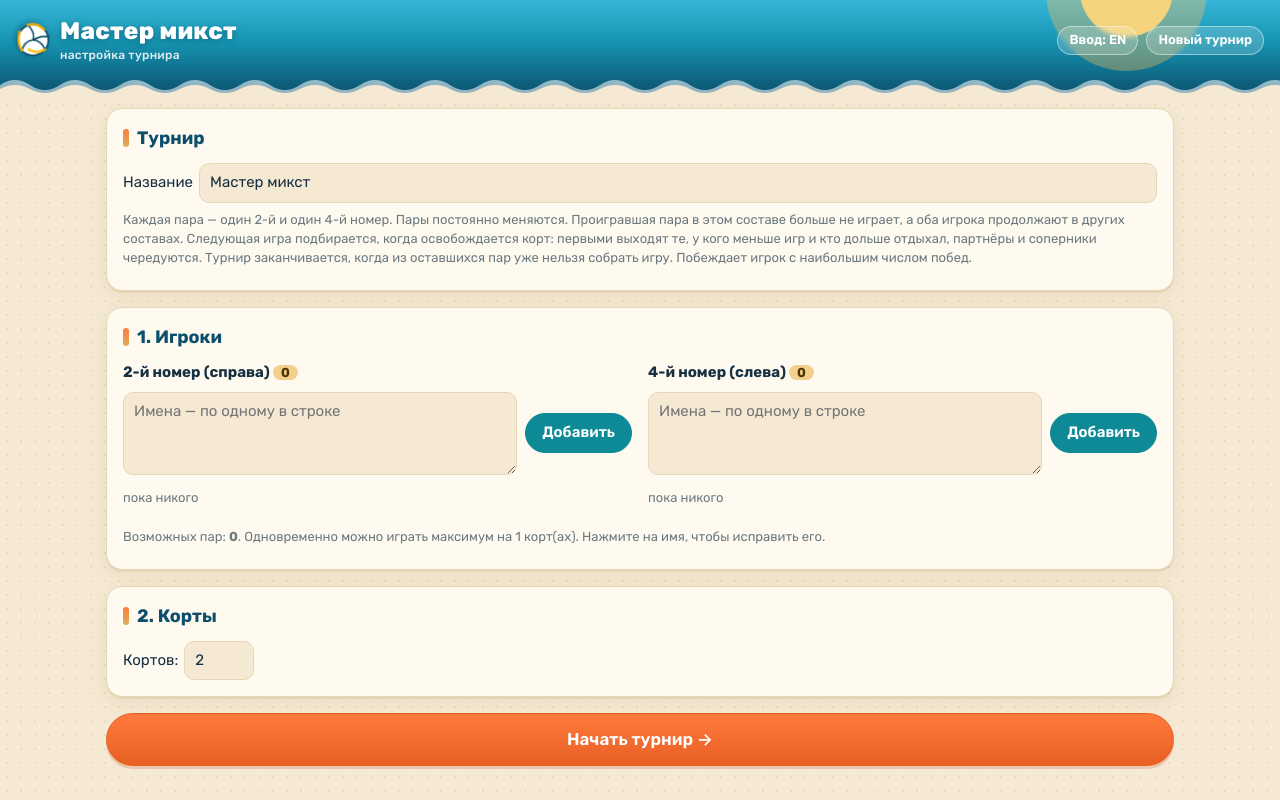
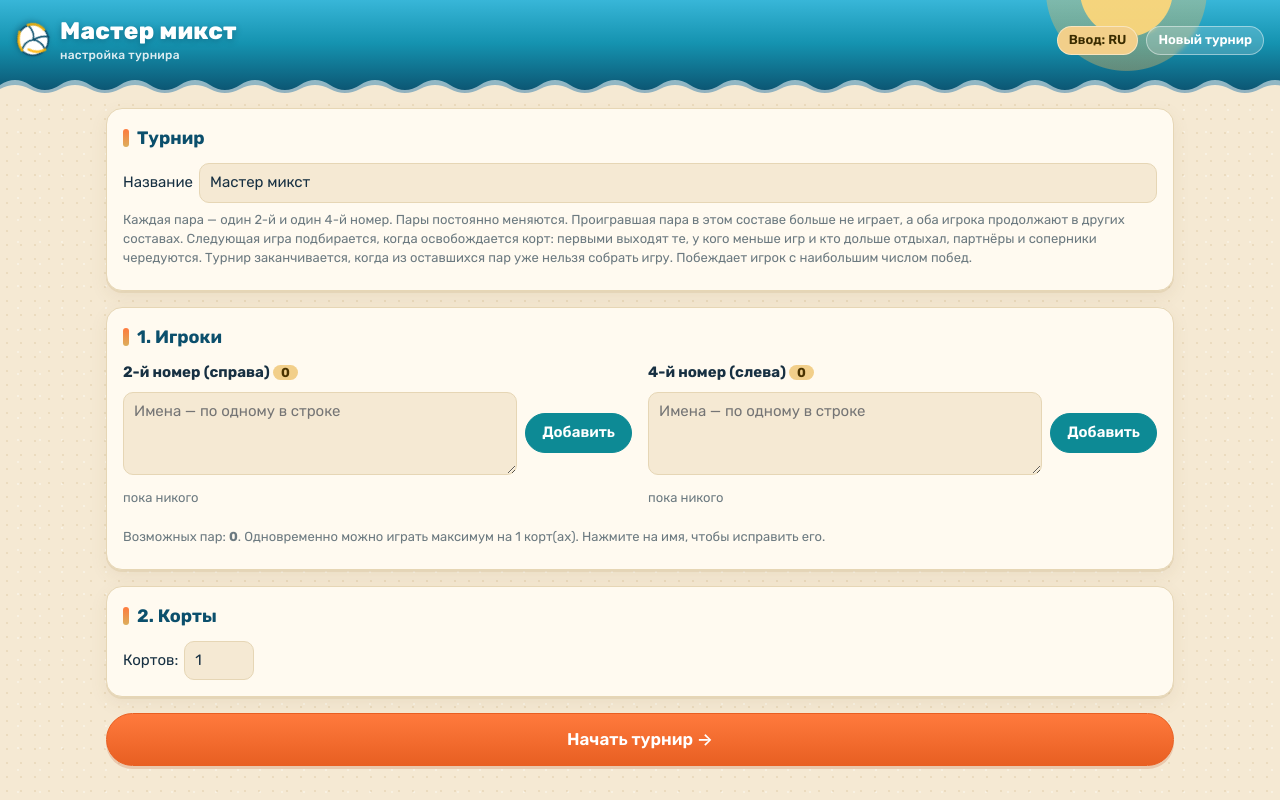
Before and after one commit to SemenKos/master-mix, a plain HTML site: page index.html in a window 1280 px wide. Drawn offline with Linux system fonts and the light colour scheme.

Commit message:
Add files via upload

```diff
--- a/index.html
+++ b/index.html
@@ -142,7 +142,7 @@ tr.top td{background:rgba(255,209,102,.3)}
 <body>
 <header>
   <h1><svg viewBox="0 0 64 64" aria-hidden="true"><circle cx="32" cy="32" r="29" fill="#fff" stroke="#0b4f6c" stroke-width="3"/><path d="M32 3c-6 10-6 22 0 29s18 9 28 4M32 32c-8 3-15 12-16 25M32 32C22 28 12 20 9 12" fill="none" stroke="#0b4f6c" stroke-width="3" stroke-linecap="round"/><path d="M32 3c10 4 17 13 19 24M60 36c-3 11-12 20-24 25M16 57C7 51 2 40 4 28" fill="none" stroke="#ffb703" stroke-width="5" stroke-linecap="round" opacity=".85"/></svg><span id="title">Мастер микст</span></h1>
-  <button class="btn sm" id="kb" onclick="toggleRu()" title="Печатать русскими буквами, даже если в системе стоит английская раскладка (переключение: F2)">Ввод: EN</button>
+  <button class="btn sm" id="kb" onclick="toggleRu()" title="Печатать русскими буквами, даже если в системе стоит английская раскладка (переключение: F2)">Ввод: RU</button>
   <button class="btn sm" onclick="newTournament()">Новый турнир</button>
 </header>
 <main id="app"></main>
@@ -157,7 +157,7 @@ const POS = { 2: '2-й номер (справа)', 4: '4-й номер (слев
 function newState() {
   return {
     stage: 'setup', name: 'Мастер микст', players: [], pairs: [], matches: [], tab: 'now',
-    settings: { bestOf: 1, pointsTo: 21, lastTo: 15, courts: 2 },
+    settings: { bestOf: 1, pointsTo: 21, lastTo: 15, courts: 1 },
   };
 }
 function load() { try { const s = localStorage.getItem(LS); return s ? JSON.parse(s) : null; } catch (e) { return null; } }
@@ -358,11 +358,12 @@ const RU_KEYS = {
   KeyA: 'ф', KeyS: 'ы', KeyD: 'в', KeyF: 'а', KeyG: 'п', KeyH: 'р', KeyJ: 'о', KeyK: 'л', KeyL: 'д', Semicolon: 'ж', Quote: 'э',
   KeyZ: 'я', KeyX: 'ч', KeyC: 'с', KeyV: 'м', KeyB: 'и', KeyN: 'т', KeyM: 'ь', Comma: 'б', Period: 'ю', Backquote: 'ё',
 };
-let ruMode = false;
-try { ruMode = localStorage.getItem('beachvb.ru') === '1'; } catch (e) {}
+// по умолчанию — русский; выбор пользователя запоминается
+let ruMode = true;
+try { ruMode = localStorage.getItem('beachvb.ru2') !== '0'; } catch (e) {}
 function toggleRu() {
   ruMode = !ruMode;
-  try { localStorage.setItem('beachvb.ru', ruMode ? '1' : '0'); } catch (e) {}
+  try { localStorage.setItem('beachvb.ru2', ruMode ? '1' : '0'); } catch (e) {}
   updateKb();
   toast([ruMode ? 'Ввод русскими буквами включён (F2 — переключить)' : 'Ввод как в системе (EN)']);
 }
@@ -379,6 +380,8 @@ function ruKeydown(e) {
   if (!ruMode || e.ctrlKey || e.metaKey || e.altKey || e.isComposing) return;
   const el = e.target;
   if (!(el.tagName === 'TEXTAREA' || (el.tagName === 'INPUT' && (el.type === 'text' || el.type === 'search' || !el.getAttribute('type'))))) return;
+  // если система уже печатает не латиницей (русская раскладка, телефон) — не вмешиваемся
+  if (typeof e.key !== 'string' || e.key.length !== 1 || e.key.charCodeAt(0) > 127) return;
   const ch = ruChar(e); if (!ch) return;
   e.preventDefault();
   if (!(document.execCommand && document.execCommand('insertText', false, ch))) {
```
